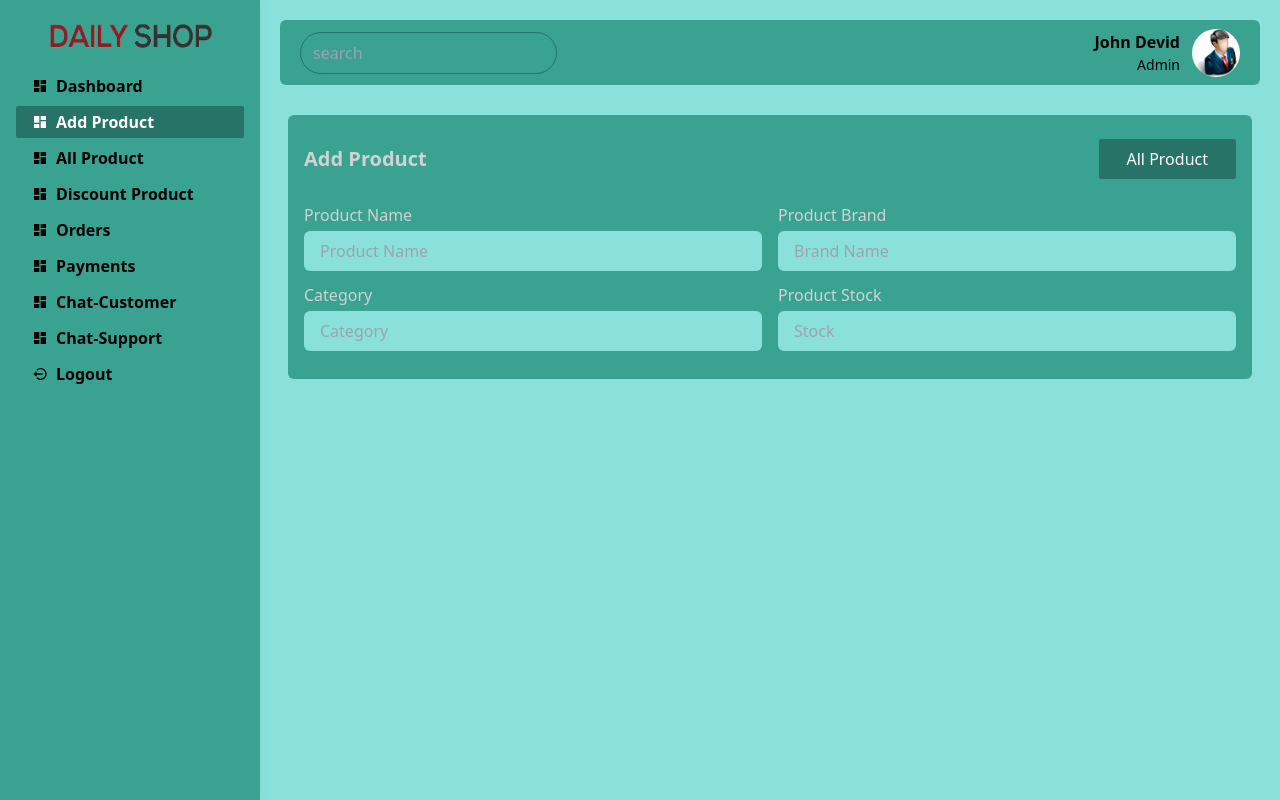
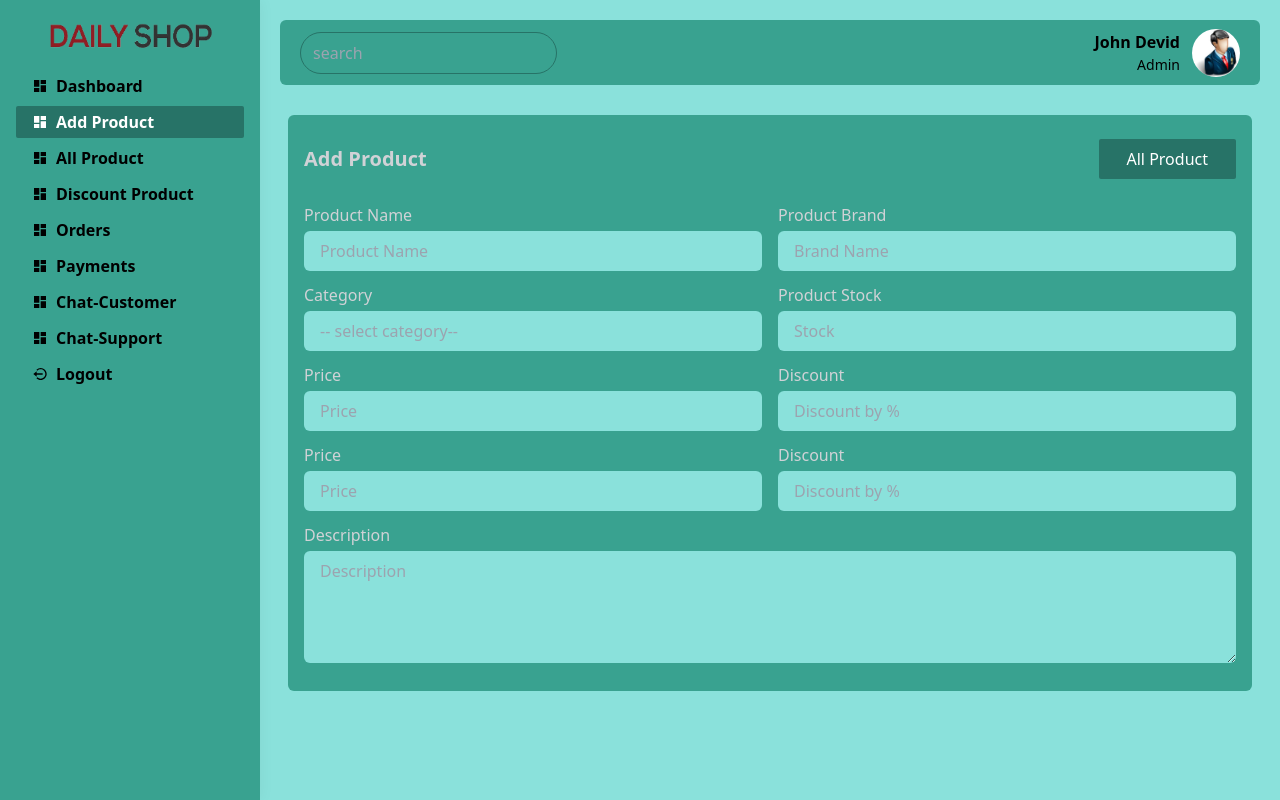
Before and after one commit to Atik2788/e-commerce-project-dashboard, a React (Create React App) app: page /seller/dashboard/add-product in a window 1280 px wide. Built offline with nearby package versions, Linux system fonts and the light colour scheme.

Commit message:
28 done on  seller add product pages design

```diff
--- a/src/views/seller/AddProduct.jsx
+++ b/src/views/seller/AddProduct.jsx
@@ -3,31 +3,31 @@ import { Link } from 'react-router-dom';
 
 const AddProduct = () => {
 
-    const categoriys = [
+    const categorys = [
         {
             id: 1,
-            nme: 'Sports'
+            name: 'Sports'
         },
         {
             id: 2,
-            nme: 'Tshirt'
+            name: 'Tshirt'
         },
         {
             id: 3,
-            nme: 'Mobile'
+            name: 'Mobile'
         },
         {
             id: 4,
-            nme: 'Watch'
+            name: 'Watch'
         },
         {
             id: 5,
-            nme: 'Computer'
+            name: 'Computer'
         },
         {
             id: 6,
-            nme: 'Pant'
-        },
+            name: 'Pant'
+        }
     ]
 
     const [state, setState] = useState({
@@ -49,11 +49,20 @@ const AddProduct = () => {
 
     const [cateShow, setCateShow] = useState(false);
     const [category, setCategory] = useState("");
-    const [allCategory, setAllCategory]= useState([]);
-    const [searchValue, setsSearchValue]= useState('');
+    const [allCategory, setAllCategory]= useState(categorys);
+    const [searchValue, setSearchValue]= useState('');
+    console.log(searchValue);
 
     const categorySearch = (e) =>{
         const value = e.target.value
+        setSearchValue(value)
+        if (value) {
+            let srcValue = allCategory.filter(c => c.name.toLowerCase().indexOf(value.toLowerCase()) > -1)
+            setAllCategory(srcValue)
+        }
+        else{
+            setAllCategory(categorys)
+        }
     }
 
 
@@ -75,7 +84,7 @@ const AddProduct = () => {
 
                         {/* first product row start */}
                         <div className="flex flex-col mb-3 md:flex-row gap-4 w-full text-[#d0d2d6]">
-                            {/* first product name in a row */}
+                            {/* product name section */}
                             <div className="flex flex-col w-full gap-1 ">
                                 <label htmlFor="name">Product Name</label>
                                 <input
@@ -84,7 +93,7 @@ const AddProduct = () => {
                                 className='px-4 py-2 focus:border-indigo-500 outline-none bg-[#8ae1db] rounded-md text-[#39a290]'
                                 />
                             </div>
-                            {/* second product name in a row */}
+                            {/* brand section */}
                             <div className="flex flex-col w-full gap-1 ">
                                 <label htmlFor="brand">Product Brand</label>
                                 <input
@@ -97,31 +106,37 @@ const AddProduct = () => {
                         </div>
                          {/* first product row end */}
 
+
                         {/* secont product row start */}
                         <div className="flex flex-col mb-3 md:flex-row gap-4 w-full text-[#d0d2d6]">
-                            {/* first product name in a row */}
+
+                            {/* Category section start*/}
                             <div className="flex flex-col w-full gap-1 relative">
                                 <label htmlFor="category">Category</label>
                                 <input
                                 readOnly onClick={() => setCateShow(!cateShow)}
                                 onChange={inputHandle}
-                                value={state.name} type="text" name='category' id='category' placeholder='Category'
+                                value={category} type="text" name='category' id='category' placeholder='-- select category--'
                                 className='px-4 py-2 focus:border-indigo-500 outline-none bg-[#8ae1db] rounded-md text-[#39a290]'
                                 />
-                                <div className={`absolute top-[101%] bg-slate-800 w-full transition-all ${cateShow ? "scale-100" : "scale-0"}`}>
+                                <div className={`absolute top-[101%] bg-[#277367] w-full transition-all ${cateShow ? "scale-100" : "scale-0"}`}>
                                     <div className="w-full px-4 py-2 fixed">
                                         <input
+                                        value={searchValue}
                                         onChange={categorySearch}
-                                        className='px-3 py-1 w-full focus:border-indigo-500 outline-none bg-transparent border border-slate-700 rounded-md text-[#d0d2d6] overflow-hidden' type="text" placeholder='Search' />
+                                        className='px-3 py-1 w-full focus:border-[#8ae1db] outline-none bg-transparent border border-slate-700 rounded-md text-[#d0d2d6] overflow-hidden' type="text" placeholder='Search' />
                                     </div>
                                     <div className="pt-14"></div>
-                                    <div className="flex justify-start items-start flex-col h-[200px] overflow-x-scroll">
+                                    <div className="flex justify-start items-start flex-col h-[200px] ">
                                         {
-                                            allCategory.map((c, i) => <span onClick={() => {
+                                            allCategory.map((c, i) => <span
+                                            key={i}
+                                            className={`px-4 py-2 w-full text-[#d0d2d6] cursor-pointer hover:bg-[#8ae1db] hover:text-black ${category === c.name && 'bg-[#39a290]'}`}
+                                            onClick={() => {
                                                 setCateShow(false)
                                                 setCategory(c.name)
-                                                setsSearchValue("")
-                                                setAllCategory(category)
+                                                setSearchValue("")
+                                                setAllCategory(categorys)
                                             }}>{c.name}</span>)
                                         }
                                     </div>
@@ -129,8 +144,9 @@ const AddProduct = () => {
                                 </div>
 
                             </div>
+                            {/* Category section end*/}
 
-                            {/* second product name in a row */}
+                            {/* stock section start*/}
                             <div className="flex flex-col w-full gap-1 ">
                                 <label htmlFor="stock">Product Stock</label>
                                 <input
@@ -139,9 +155,102 @@ const AddProduct = () => {
                                 className='px-4 py-2 focus:border-indigo-500 outline-none bg-[#8ae1db] rounded-md text-[#39a290]'
                                 />
                             </div>
+                            {/* stock section end*/}
+                        </div>
                          {/* second product row end */}
 
+
+                        {/* 3rd product row start */}
+                        <div className="flex flex-col mb-3 md:flex-row gap-4 w-full text-[#d0d2d6]">
+
+                            {/* price name section */}
+                            <div className="flex flex-col w-full gap-1 ">
+                                <label htmlFor="price">Price</label>
+                                <input
+                                onChange={inputHandle}
+                                value={state.price}
+                                type="number"
+                                name='price'
+                                id='price'
+                                placeholder='Price'
+                                className='px-4 py-2 focus:border-indigo-500 outline-none bg-[#8ae1db] rounded-md text-[#39a290]'
+                                />
+                            </div>
+
+                            {/* discount section */}
+                            <div className="flex flex-col w-full gap-1 ">
+                                <label htmlFor="discount">Discount</label>
+                                <input
+                                onChange={inputHandle}
+                                value={state.brand}
+                                type="number"
+                                name='discount'
+                                id='discount'
+                                placeholder='Discount by %'
+                                className='px-4 py-2 focus:border-indigo-500 outline-none bg-[#8ae1db] rounded-md text-[#39a290]'
+                                />
+                            </div>
+
                         </div>
+                         {/* 3rd product row end */}
+
+                         {/* 3rd product row start */}
+                        <div className="flex flex-col mb-3 md:flex-row gap-4 w-full text-[#d0d2d6]">
+
+                            {/* price name section */}
+                            <div className="flex flex-col w-full gap-1 ">
+                                <label htmlFor="price">Price</label>
+                                <input
+                                onChange={inputHandle}
+                                value={state.price}
+                                type="number"
+                                name='price'
+                                id='price'
+                                placeholder='Price'
+                                className='px-4 py-2 focus:border-indigo-500 outline-none bg-[#8ae1db] rounded-md text-[#39a290]'
+                                />
+                            </div>
+
+                            {/* discount section */}
+                            <div className="flex flex-col w-full gap-1 ">
+                                <label htmlFor="discount">Discount</label>
+                                <input
+                                onChange={inputHandle}
+                                value={state.discount}
+                                type="number"
+                                name='discount'
+                                id='discount'
+                                placeholder='Discount by %'
+                                className='px-4 py-2 focus:border-indigo-500 outline-none bg-[#8ae1db] rounded-md text-[#39a290]'
+                                />
+                            </div>
+
+
+
+                        </div>
+                         {/* 3rd product row end */}
+
+
+                         {/* description product row start */}
+                        <div className="flex flex-col mb-3 md:flex-row gap-4 w-full text-[#d0d2d6]">
+                            {/* discount section */}
+                            <div className="flex flex-col w-full gap-1 ">
+                                <label htmlFor="description">Description</label>
+                                <textarea
+                                onChange={inputHandle}
+                                value={state.description}
+                                type="text"
+                                name='description'
+                                id='description'
+                                cols={10}
+                                rows={4}
+                                placeholder='Description'
+                                className='px-4 py-2 focus:border-indigo-500 outline-none bg-[#8ae1db] rounded-md text-[#39a290]'
+                                ></textarea>
+                            </div>
+                        </div>
+                        {/* description product row end */}
+
                     </form>
                 </div>
                 {/* product add form end */}
```
